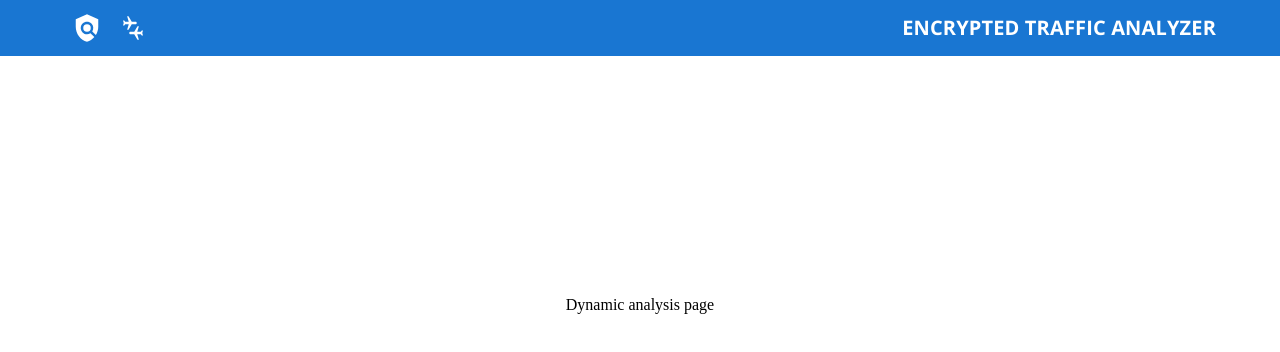
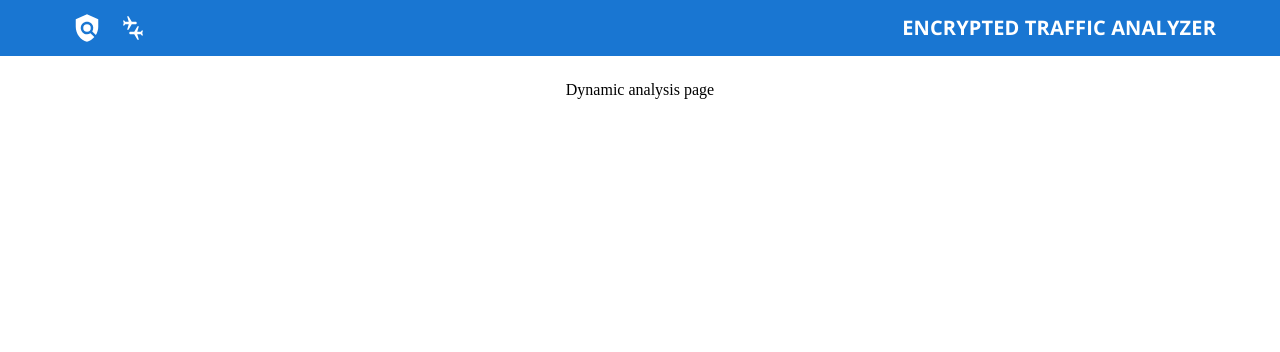
Before and after one commit to gamma-eclipse/niisva2022hack, a React (Create React App) app: page /dynamic in a window 1280 px wide. Shown: the top 352 px of the page. Built offline with nearby package versions, Linux system fonts and the light colour scheme.

Commit message:
feat: create upload animation

```diff
--- a/src/components/layout/Layout.jsx
+++ b/src/components/layout/Layout.jsx
@@ -11,7 +11,6 @@ export function Layout({ children }) {
         maxWidth="lg"
         style={{
           padding: 25,
-          paddingTop: '30vh',
           minHeight: '100vh',
           display: 'flex',
           justifyContent: 'center',
--- a/src/pages/home/Home.jsx
+++ b/src/pages/home/Home.jsx
@@ -6,17 +6,19 @@ import { observer } from 'mobx-react-lite';
 
 import { homeStore } from './store';
 
-const Wrapper = styled('div')`
+const Wrapper = styled('div', { shouldForwardProp: (p) => p !== 'dataFetched' })`
   display: flex;
   align-items: center;
   flex-direction: column;
   gap: 30px;
+  transition: all 0.7s ease-in-out;
+  padding-top: ${(props) => (props.dataFetched ? '0' : '30vh')};
 `;
 
 function Home() {
   return (
     <Layout>
-      <Wrapper>
+      <Wrapper dataFetched={homeStore.data}>
         <UploadForm />
         {homeStore.data && <GeneralAnalyzeTable analyzeResults={homeStore.data} />}
       </Wrapper>
```
